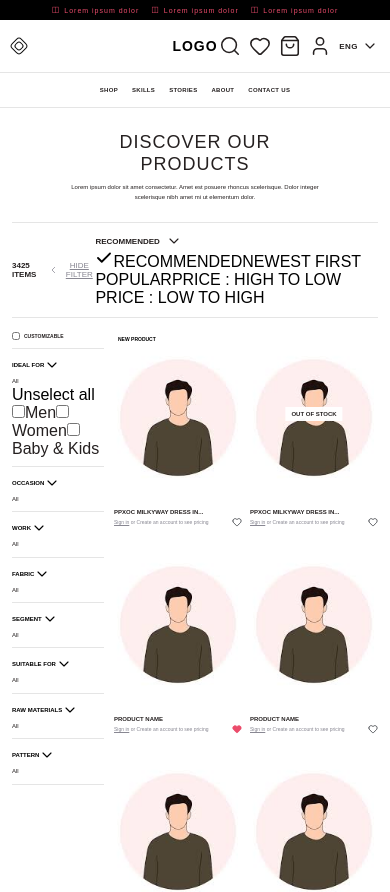
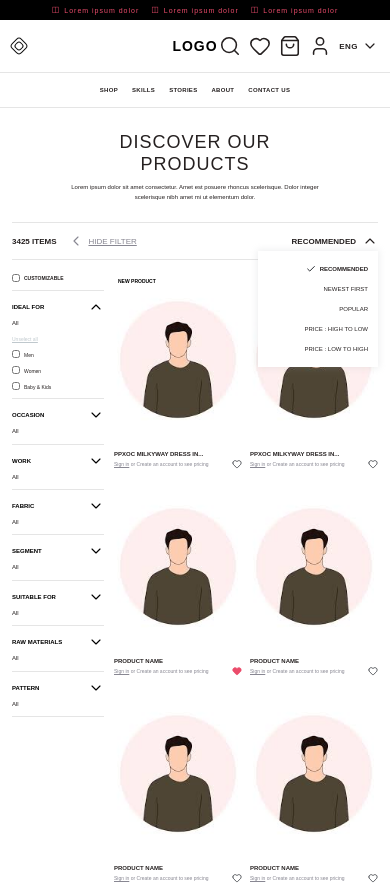
Before and after one commit to Keshav-LB/Appscrip-task-Keshav-Mishra, a Next.js app: page / in a window 390 px wide. Shown: the top 892 px of the page. Built offline with nearby package versions, Linux system fonts and the light colour scheme.

Commit message:
updated css for filter Dropdown

```diff
--- a/src/app/globals.css
+++ b/src/app/globals.css
@@ -279,6 +279,102 @@ button {
   font-size: 18px;
   line-height: 22px;
   color: #252020;
+}
+
+.filter-bar__sort-wrap {
+  position: relative;
+}
+
+.filter-bar__sort {
+  min-width: 148px;
+  justify-content: flex-end;
+}
+
+.filter-bar__sort-icon--open {
+  transform: rotate(180deg);
+}
+
+.filter-bar__dropdown {
+  position: absolute;
+  top: calc(100% + 2px);
+  right: 0;
+  width: 235px;
+  background: #ffffff;
+  box-shadow: 0px 0px 7px 1px rgba(163, 170, 175, 0.2);
+  padding: 18px 24px;
+  z-index: 20;
+}
+
+.filter-bar__dropdown-item {
+  width: 100%;
+  min-height: 40px;
+  display: flex;
+  align-items: center;
+  justify-content: flex-end;
+  gap: 8px;
+  font-size: 18px;
+  line-height: 40px;
+  text-transform: uppercase;
+  color: #252020;
+  text-align: right;
+}
+
+.filter-bar__dropdown-item--active {
+  font-weight: 700;
+}
+
+.filter-bar__dropdown-check {
+  width: 20px;
+  display: inline-flex;
+  align-items: center;
+  justify-content: center;
+  color: #292d32;
+}
+
+.filter-sidebar__section-head--button {
+  width: 100%;
+  background: transparent;
+  text-align: left;
+}
+
+.filter-sidebar__summary {
+  font-size: 18px;
+  line-height: 22px;
+  color: #252020;
+}
+
+.filter-sidebar__values {
+  display: flex;
+  flex-direction: column;
+  align-items: flex-start;
+  gap: 18px;
+  padding-top: 18px;
+}
+
+.filter-sidebar__unselect {
+  font-size: 16px;
+  line-height: 19px;
+  color: #bfc8cd;
+  text-decoration: underline;
+}
+
+.filter-sidebar__value {
+  display: flex;
+  align-items: flex-end;
+  gap: 8px;
+  font-size: 16px;
+  line-height: 19px;
+  color: #252020;
+}
+
+.filter-sidebar__value input {
+  width: 18px;
+  height: 18px;
+  accent-color: #252020;
+}
+
+.filter-sidebar__chevron--open {
+  transform: rotate(180deg);
 }
 
 /* PRODUCT GRID */
@@ -938,6 +1034,48 @@ button {
     margin-top: 12px;
     font-size: 5px;
   }
+
+    .filter-bar__sort-wrap {
+    position: relative;
+  }
+
+  .filter-bar__dropdown {
+    width: 120px;
+    padding: 8px 10px;
+    right: 0;
+  }
+
+  .filter-bar__dropdown-item {
+    min-height: 20px;
+    font-size: 6px;
+    line-height: 1.6;
+    gap: 4px;
+  }
+
+  .filter-bar__dropdown-check {
+    width: 10px;
+  }
+
+  .filter-sidebar__values {
+    gap: 8px;
+    padding-top: 8px;
+  }
+
+  .filter-sidebar__unselect {
+    font-size: 5px;
+    line-height: 1.3;
+  }
+
+  .filter-sidebar__value {
+    gap: 4px;
+    font-size: 5px;
+    line-height: 1.3;
+  }
+
+  .filter-sidebar__value input {
+    width: 8px;
+    height: 8px;
+  }
 }
 
 @media (max-width: 480px) {
```
